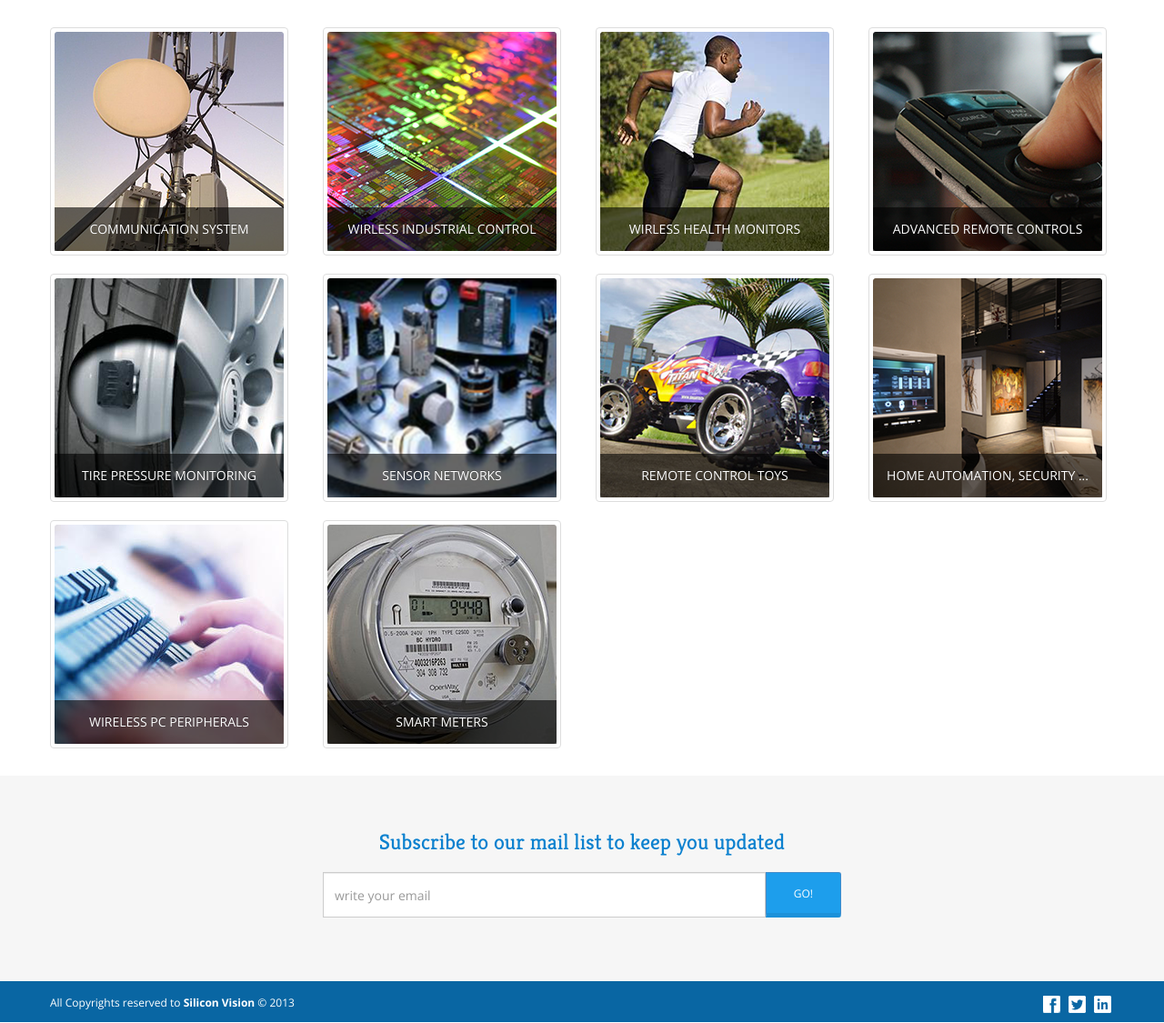
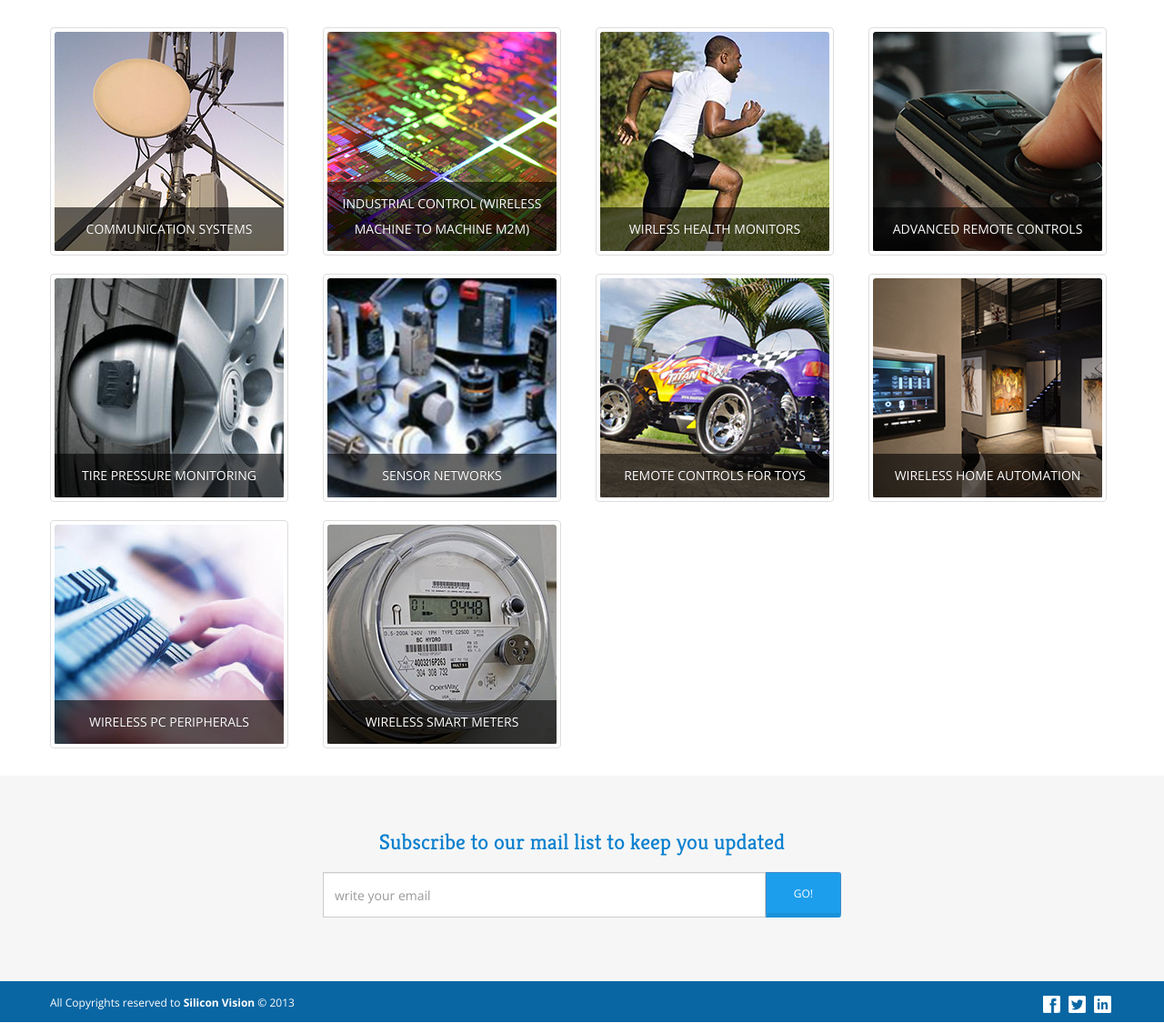
Before and after one commit to cloud9ers/silicon-vision, a Rails app: page /applications in a window 1280 px wide. Shown: the part 180-1305 px from the top of the page at 91% size. Run offline with Rails 7, Linux system fonts and the light colour scheme; style sheets or scripts are compiled from the project's sources; parts of the project's set-up code (start-up, migrations or seed data) failed here and were passed over; some libraries are stand-ins or nearby versions.

Commit message:
Text updates in Applications

```diff
--- a/app/views/home/applications.html.erb
+++ b/app/views/home/applications.html.erb
@@ -20,7 +20,7 @@
             <a class="app-caption" data-toggle="modal" href="#com-sys">
               <img class="img-thumbnail" src="/assets/comunication-system.png">
               <span class="caption">
-                <p>COMMUNICATION SYSTEM</p>
+                <p>COMMUNICATION SYSTEMS</p>
               </span>
             </a>
             <div class="modal fade" id="com-sys">
@@ -28,11 +28,12 @@
                 <div class="modal-content">
                   <div class="modal-header">
                     <button type="button" class="close" data-dismiss="modal" aria-hidden="true">&times;</button>
-                    <h4 class="modal-title">Comunication System</h4>
+                    <h4 class="modal-title">Comunication Systems</h4>
                   </div>
                   <div class="modal-body">
                     <p>Applications related to communications systems such as zigbee like communications, DSL links and analog front ends.</p>
                     <%= link_to('Sub 1GHz Tx/Rx', {:controller => 'RadioFrequency', :action => 'sub-1ghz'}) %>
+                    <%= link_to('Video Analog Front-Ends IPs', {:controller => 'Ams', :action => 'video-analog-front-ends'}) %>
                   </div>
                 </div><!-- /.modal-content -->
               </div><!-- /.modal-dialog -->
@@ -43,7 +44,7 @@
             <a class="app-caption" data-toggle="modal" href="#wireless-ind">
               <img class="img-thumbnail" src="/assets/2.png">
               <span class="caption">
-                <p>Wirless Industrial control</p>
+                <p>Industrial Control (Wireless Machine to Machine M2M)</p>
               </span>
             </a>
 
@@ -52,11 +53,11 @@
                 <div class="modal-content">
                   <div class="modal-header">
                     <button type="button" class="close" data-dismiss="modal" aria-hidden="true">&times;</button>
-                    <h4 class="modal-title">Wirless Industrial control</h4>
+                    <h4 class="modal-title">Industrial Control (Wireless Machine to Machine M2M)</h4>
                   </div>
                   <div class="modal-body">
                     <p>
-                      Machine to machine (M2M) refers to technologies that allow both wireless and wired systems to communicate with other devices of the same ability, M2M uses a device (such as a sensor or meter) to capture an event (such as temperature, inventory level, etc.), which is relayed through a network (wireless, wired or hybrid) to an application (software program), that translates the captured event into meaningful information (for example, items need to be restocked).
+                      Machine to machine (M2M) refers to technologies that allow both wireless and wired systems to communicate with other devices of the same ability.[1][2] M2M uses a device (such as a sensor or meter) to capture an event (such as temperature, inventory level, etc.), which is relayed through a network (wireless, wired or hybrid) to an application (software program), that translates the captured event into meaningful information (for example, items need to be restocked).[3] Such communication was originally accomplished by having a remote network of machines relay information back to a central hub for analysis, which would then be rerouted into a system like a personal computer.
 
                     </p>
                     <%= link_to('Sub 1GHz Tx/Rx', {:controller => 'RadioFrequency', :action => 'sub-1ghz'}) %>
@@ -82,7 +83,7 @@
                   </div>
                   <div class="modal-body">
                     <p>
-                      Wireless Health monitors are the integration of wireless technology into traditional medicine, such as diagnosis, monitoring and treatment of illness, Wireless health differs from M-Health because wireless health solutions will not always be mobile and mobile health solutions will not always be wirelessly enabled. Mobile broadband connectivity is useful in reaching new patients in remote areas.
+                      Wireless health monitors are the integration of wireless technology into traditional medicine, such as diagnosis, monitoring and treatment of illness, as well as other tools that can help individuals improve their personal health and well-being. Wireless health differs from mhealth in that wireless health solutions will not always be mobile and mobile health solutions will not always be wirelessly enabled. Mobile broadband connectivity is useful in reaching new patients in remote areas while improving productivity and convenience through data transmission.
 
                     </p>
                     <%= link_to('Bluetooth Low Energy (BLE)', {
@@ -111,8 +112,7 @@
                   </div>
                   <div class="modal-body">
                     <p>
-                      Machine to machine (M2M) refers to technologies that allow both wireless and wired systems to communicate with other devices of the same ability, M2M uses a device (such as a sensor or meter) to capture an event (such as temperature, inventory level, etc.), which is relayed through a network (wireless, wired or hybrid) to an application (software program), that translates the captured event into meaningful information (for example, items need to be restocked).
-
+                      A remote control is a component of an electronic device, most commonly a television set, DVD player and home theater systems originally used for operating the device wirelessly from a short line-of-sight distance. Remote control has continually evolved and advanced over recent years to include Bluetooth low energy connectivity, motion sensorenabled capabilities and voice control.
                     </p>
                     <%= link_to('Bluetooth Low Energy (BLE)', {
                             :controller => 'RadioFrequency',
@@ -168,8 +168,7 @@
                   </div>
                   <div class="modal-body">
                     <p>
-                      A wireless sensor network (WSN) consists of spatially distributed autonomous sensors to monitor physical or environmental conditions, such as temperature, sound, pressure, etc. and to cooperatively pass their data through the network to a main location,The development of wireless sensor networks was motivated by military applications such as battlefield surveillance; today such networks are used in many industrial process monitoring and control.
-
+                      A wireless sensor network (WSN) consists of spatially distributed autonomous sensors to monitor physical or environmental conditions, such as temperature, sound, pressure, etc. and to cooperatively pass their data through the network to a main location. The more modern networks are bi-directional, also enabling control of sensor activity. The development of wireless sensor networks was motivated by military applications such as battlefield surveillance; today such networks are used in many industrial and consumer applications, such as industrial process monitoring and control, machine health monitoring, and so on.
                     </p>
                     <%= link_to('Sub 1GHz Tx/Rx', {:controller => 'RadioFrequency', :action => 'sub-1ghz'}) %>
                   </div>
@@ -182,7 +181,7 @@
             <a class="app-caption" data-toggle="modal" href="#toys">
               <img class="img-thumbnail" src="/assets/remote-control-toys.png">
               <span class="caption">
-                <p>Remote control toys</p>
+                <p>Remote Controls for Toys</p>
               </span>
             </a>
                <div class="modal fade" id="toys">
@@ -190,7 +189,7 @@
                 <div class="modal-content">
                   <div class="modal-header">
                     <button type="button" class="close" data-dismiss="modal" aria-hidden="true">&times;</button>
-                    <h4 class="modal-title">Remote control toys</h4>
+                    <h4 class="modal-title">Remote Controls for Toys</h4>
                   </div>
                   <div class="modal-body">
                     <p>
@@ -210,7 +209,7 @@
             <a class="app-caption" data-toggle="modal" href="#home-auto">
               <img class="img-thumbnail" src="/assets/home-automation.png">
               <span class="caption">
-                <p>Home Automation, security ...</p>
+                <p>Wireless Home Automation</p>
               </span>
             </a>
             <div class="modal fade" id="home-auto">
@@ -218,16 +217,20 @@
                 <div class="modal-content">
                   <div class="modal-header">
                     <button type="button" class="close" data-dismiss="modal" aria-hidden="true">&times;</button>
-                    <h4 class="modal-title">Home Automation, security and Alarm</h4>
+                    <h4 class="modal-title">Wireless Home Automation</h4>
                   </div>
                   <div class="modal-body">
                     <p>
-                      Home automation is the residential extension of building automation. It is the automation of the home, housework or household activity. Home automation may include centralized control of lighting, HVAC (heating, ventilation and air conditioning), appliances, security locks of gates and doors and other systems, Home automation for the elderly and disabled can provide increased quality of life for persons who might otherwise require caregivers or institutional care.
+                      Home automation is the residential extension of building automation. It is automation of the home, ho     usework or household activity. Home automation may include centralized control of lighting, HVAC (heating, ventilation and air conditioning), appliances, security locks of gates and doors and other systems, to provide improved convenience, comfort, energy efficiency and security. Home automation for the elderly and disabled can provide increased quality of life for persons who might otherwise require caregivers or institutional care.
                     </p>
                     <%= link_to('Data Converters IPs', {
                     :controller => 'DataConverter',
                     :action => 'index'
-                }) %>
+                    }) %>
+                    <%= link_to('Bluetooth Low Energy (BLE)', {
+                    :controller => 'RadioFrequency',
+                    :action => 'bluetooth-low-energy'
+                    }) %>
                   </div>
                 </div><!-- /.modal-content -->
               </div><!-- /.modal-dialog -->
@@ -267,7 +270,7 @@
             <a class="app-caption" data-toggle="modal" href="#smart-meter">
               <img class="img-thumbnail" src="/assets/smart-meter.png">
               <span class="caption">
-                <p>smart meters</p>
+                <p>Wireless Smart Meters</p>
               </span>
             </a>
             <div class="modal fade" id="smart-meter">
@@ -275,11 +278,11 @@
                 <div class="modal-content">
                   <div class="modal-header">
                     <button type="button" class="close" data-dismiss="modal" aria-hidden="true">&times;</button>
-                    <h4 class="modal-title">smart meter</h4>
+                    <h4 class="modal-title">Wireless Smart Meters</h4>
                   </div>
                   <div class="modal-body">
                     <p>
-                      A wireless smart meter is usually an electrical meter that records the consumption of electric energy in intervals of an hour or less and communicates wirelessly that information at least daily back to the utility for monitoring and billing purposes, Smart meters enable two-way communication between the meter and the central system.Such an advanced metering infrastructure(AMI)differs from traditional automatic meter reading (AMR) in that it enables two-way communications with the meter.
+                      A wireless smart meter is usually an electrical meter that records the consumption of electric energy in intervals of an hour or less and communicates wirelessly that information at least daily back to the utility for monitoring and billing purposes. [7] Smart meters enable two-way communication between the meter and the central system. Unlike home energy monitors, smart meters can gather data for remote reporting. Such an advanced metering infrastructure (AMI) differs from traditional automatic meter reading (AMR) in that it enables two-way communications with the meter.
                     </p>
                     <%= link_to('Sub 1GHz Tx/Rx', {:controller => 'RadioFrequency', :action => 'sub-1ghz'}) %>
                   </div>
```
